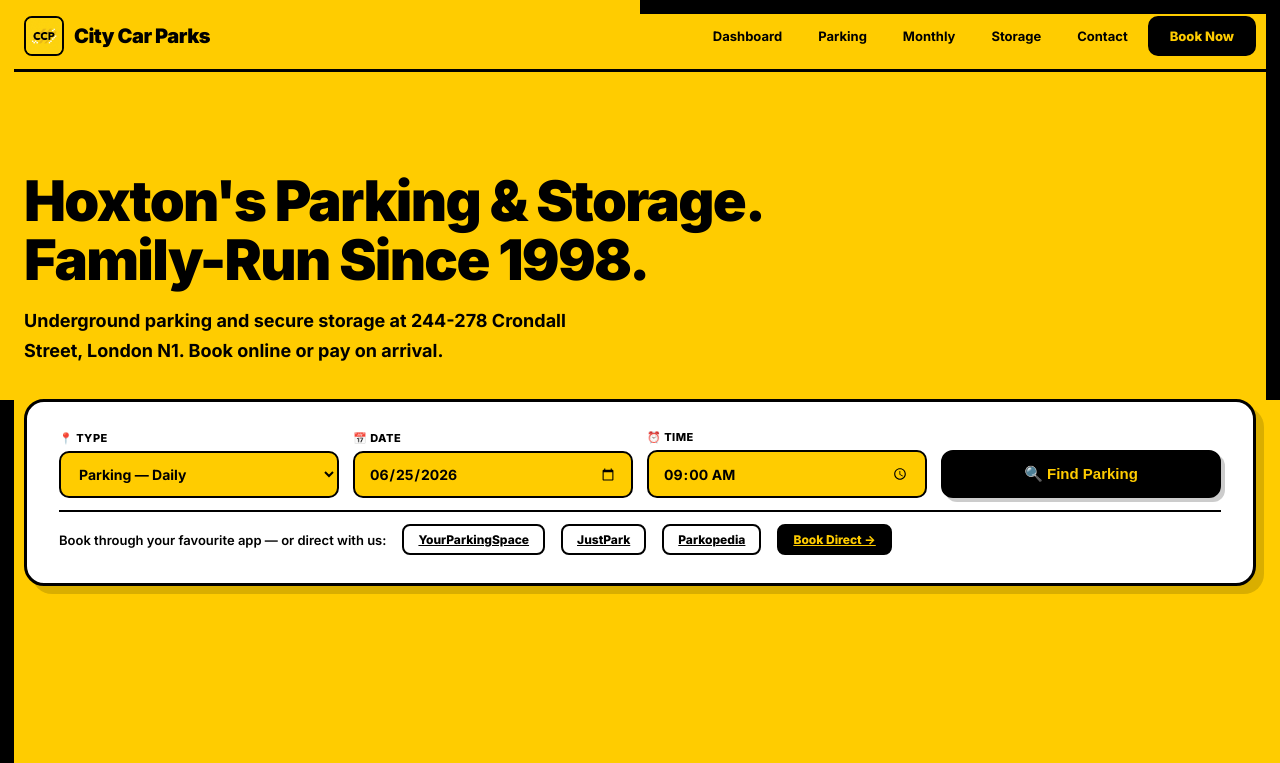
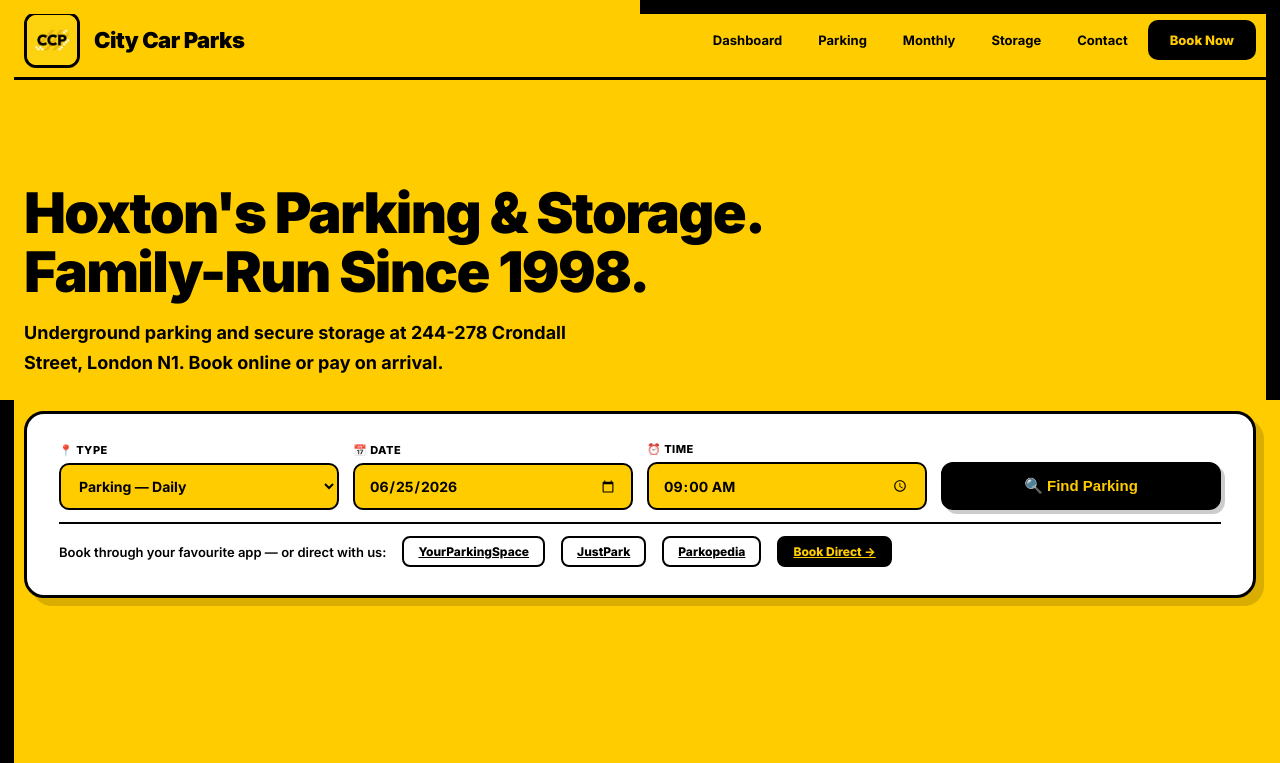
Before and after one commit to darrenhopwood13-maker/city-car-parks-saas, a plain HTML site: page index.html in a window 1280 px wide. Shown: the top 763 px of the page. Drawn offline with Linux system fonts and the light colour scheme.

Commit message:
Make brand logo bigger and more prominent (56px icon + 22px text)

```diff
--- a/index.html
+++ b/index.html
@@ -12,7 +12,7 @@
        ════════════════════════════════════════════════ */
     *,*::before,*::after{margin:0;padding:0;box-sizing:border-box}
     html{scroll-behavior:smooth}
-    body{font-family:'Inter',system-ui,-apple-system,sans-serif;background:#FFCC00;color:#000;overflow-x:hidden;font-weight:700;position:relative;padding-top:72px}
+    body{font-family:'Inter',system-ui,-apple-system,sans-serif;background:#FFCC00;color:#000;overflow-x:hidden;font-weight:700;position:relative;padding-top:84px}
     a{color:inherit;text-decoration:none}
     img{max-width:100%;display:block}
 
@@ -45,10 +45,10 @@
     /* ════════════════════════════════════════════════
        NAV
        ════════════════════════════════════════════════ */
-    nav{position:fixed;top:0;left:0;right:0;z-index:1000;background:#FFCC00;border-bottom:3px solid #000;height:72px}
-    nav .inner{max-width:1280px;margin:0 auto;padding:0 24px;display:flex;align-items:center;justify-content:space-between;height:72px}
-    nav .logo{font-weight:900;font-size:20px;letter-spacing:-0.5px;color:#000;display:flex;align-items:center;gap:10px}
-    nav .logo .dot{width:12px;height:12px;background:#000;border-radius:50%;flex-shrink:0}
+    nav{position:fixed;top:0;left:0;right:0;z-index:1000;background:#FFCC00;border-bottom:3px solid #000;height:80px}
+    nav .inner{max-width:1280px;margin:0 auto;padding:0 24px;display:flex;align-items:center;justify-content:space-between;height:80px}
+    nav .logo{font-weight:900;font-size:22px;letter-spacing:-0.5px;color:#000;display:flex;align-items:center;gap:14px}
+    /* Logo uses ccp-logo.jpg */
     .nav-links{display:flex;align-items:center;gap:4px}
     .nav-links a{padding:8px 16px;border-radius:10px;font-size:13px;font-weight:700;color:#000;transition:.25s;white-space:nowrap}
     .nav-links a:hover{background:rgba(0,0,0,0.1)}
@@ -57,7 +57,7 @@
     .hamburger{display:none;flex-direction:column;cursor:pointer;gap:5px;background:none;border:none;padding:8px}
     .hamburger span{width:26px;height:3px;background:#000;border-radius:2px;transition:.3s}
     @media(max-width:900px){
-      .nav-links{display:none;position:absolute;top:72px;left:0;right:0;background:#FFCC00;flex-direction:column;padding:16px 24px 24px;border-bottom:3px solid #000;gap:8px;z-index:999}
+      .nav-links{display:none;position:absolute;top:80px;left:0;right:0;background:#FFCC00;flex-direction:column;padding:16px 24px 24px;border-bottom:3px solid #000;gap:8px;z-index:999}
       .nav-links.open{display:flex}
       .hamburger{display:flex}
     }
@@ -265,7 +265,7 @@
        ════════════════════════════════════════════════ -->
   <nav>
     <div class="inner">
-      <a href="#" class="logo"><img src="ccp-logo.jpg" alt="City Car Parks" style="height:40px;width:40px;border-radius:8px;border:2px solid #000;object-fit:cover" /> City Car Parks</a>
+      <a href="#" class="logo"><img src="ccp-logo.jpg" alt="City Car Parks" style="height:56px;width:56px;border-radius:12px;border:3px solid #000;object-fit:cover" /> <span style="font-size:22px">City Car Parks</span></a>
       <button class="hamburger" id="hamburger" aria-label="Toggle menu">
         <span></span><span></span><span></span>
       </button>
```
